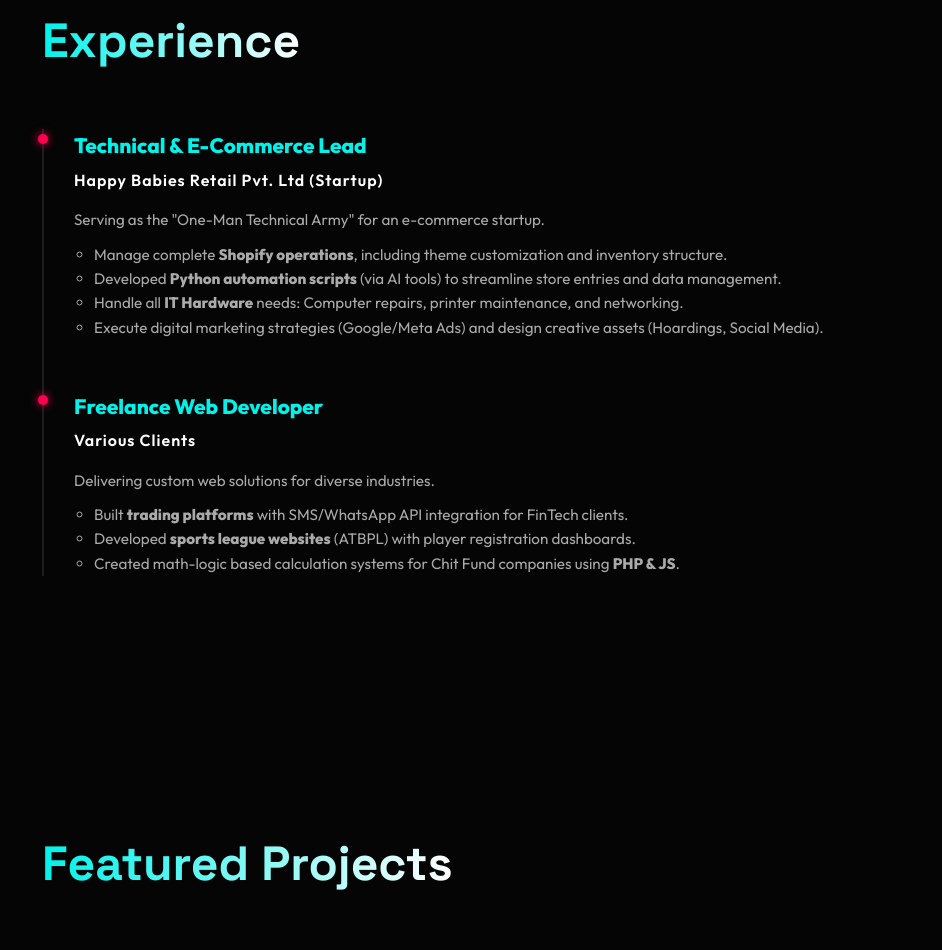
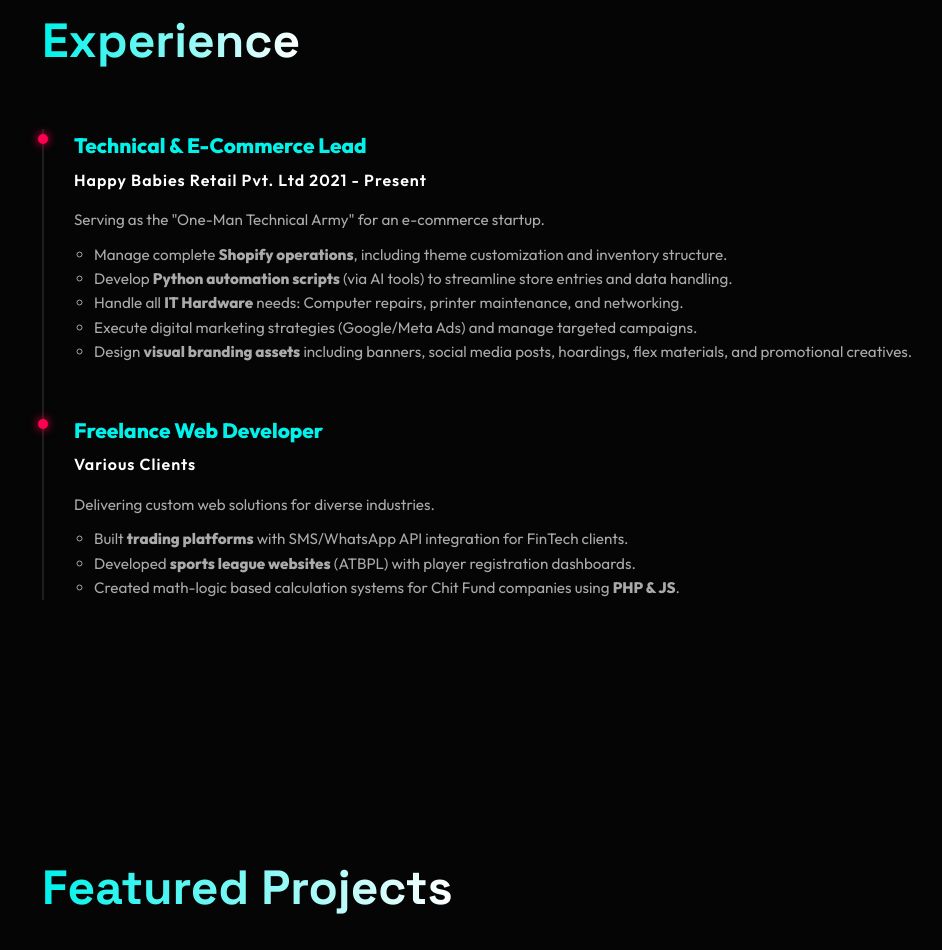
Before and after one commit to Skhaju/portfolio, a plain HTML site: page index.html in a window 1280 px wide. Shown: the part 1909-2859 px from the top of the page, without its empty margins (18-960 px from the left). Drawn offline with nearby package versions, Linux system fonts and the light colour scheme; animation ran at ten frames a second.

Commit message:
Update index.html

```diff
--- a/index.html
+++ b/index.html
@@ -414,14 +414,16 @@
             <div class="timeline">
                 <div class="timeline-item">
                     <div class="timeline-role">Technical & E-Commerce Lead</div>
-                    <div class="timeline-company">Happy Babies Retail Pvt. Ltd (Startup)</div>
+                    <div class="timeline-company">Happy Babies Retail Pvt. Ltd 2021 - Present</div>
                     <div class="timeline-desc">
                         <p>Serving as the "One-Man Technical Army" for an e-commerce startup.</p>
                         <ul style="margin-top: 10px; margin-left: 20px; list-style-type: circle;">
-                            <li>Manage complete <strong>Shopify operations</strong>, including theme customization and inventory structure.</li>
-                            <li>Developed <strong>Python automation scripts</strong> (via AI tools) to streamline store entries and data management.</li>
-                            <li>Handle all <strong>IT Hardware</strong> needs: Computer repairs, printer maintenance, and networking.</li>
-                            <li>Execute digital marketing strategies (Google/Meta Ads) and design creative assets (Hoardings, Social Media).</li>
+                           <li>Manage complete <strong>Shopify operations</strong>, including theme customization and inventory structure.</li>
+<li>Develop <strong>Python automation scripts</strong> (via AI tools) to streamline store entries and data handling.</li>
+<li>Handle all <strong>IT Hardware</strong> needs: Computer repairs, printer maintenance, and networking.</li>
+<li>Execute digital marketing strategies (Google/Meta Ads) and manage targeted campaigns.</li>
+<li>Design <strong>visual branding assets</strong> including banners, social media posts, hoardings, flex materials, and promotional creatives.</li>
+
                         </ul>
                     </div>
                 </div>
```
